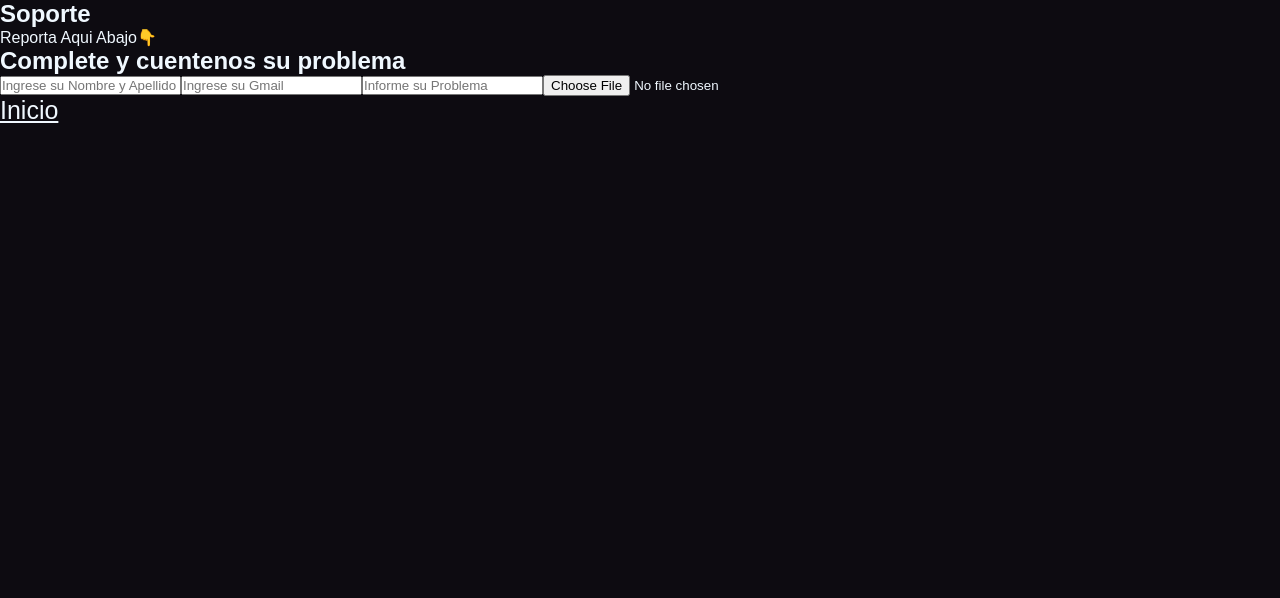
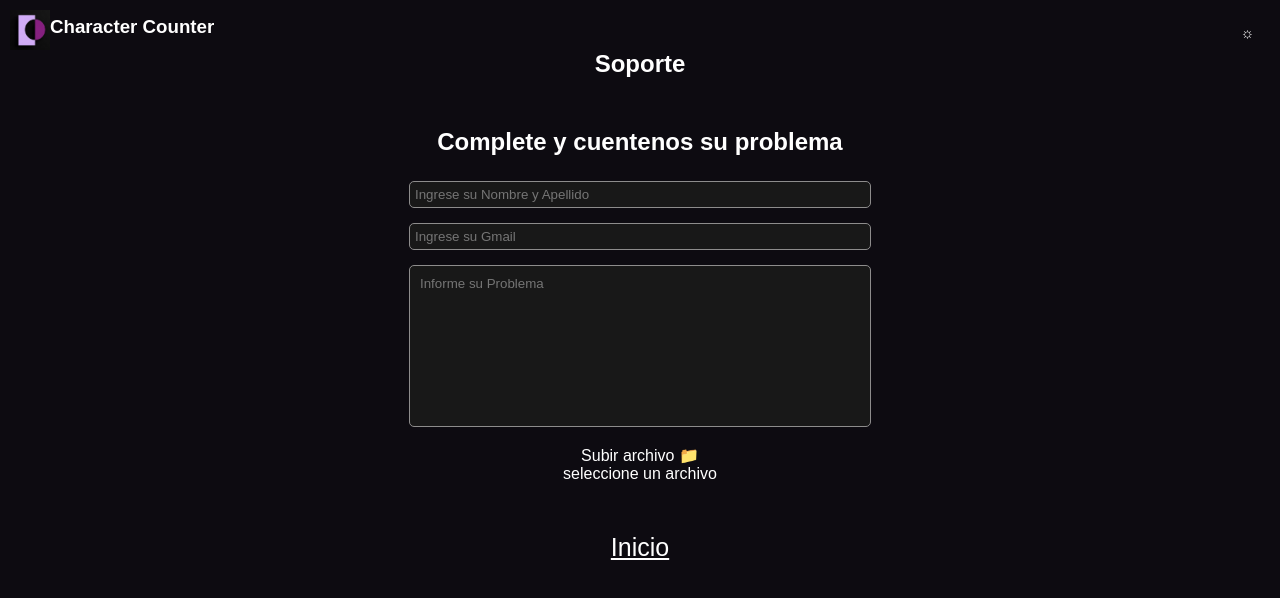
Before and after one commit to tomasargentoar-ship-it/proyecto-react-trabajoPractico, a React (Vite) app: page /soporte in a window 1280 px wide. Shown: the top 598 px of the page. Built offline with nearby package versions, Linux system fonts and the light colour scheme; a web font is replaced by a local one.

Commit message:
terminado la section soporte y la de normas,corregido el error al entrar a normas se desconfiguren los colores

```diff
--- a/src/App.jsx
+++ b/src/App.jsx
@@ -25,7 +25,9 @@ function App() {
 
   const [showAll, setShowAll] = useState(false)
 
-  const [flashLight,setFlashLight]= useState(false)
+  const [flashLight,setFlashLight]= useState(true)
+
+  const [nombreArchivo,setNombreArchivo] = useState('seleccione un archivo');
 
   const handleChangeTextarea=(e)=>{
   if(limitCharacter){
@@ -70,7 +72,7 @@ function App() {
 
   const visibleLetters = showAll ? sortLetters : sortLetters.slice(0, 4)
 
-  const color = flashLight ? '#ffffff' : '#0d0b11'
+
 
   return(
 
@@ -78,8 +80,8 @@ function App() {
 
     <Routes>
 
-    <Route path='/normas' element={<Normas/>}/>
-    <Route path='/soporte' element={<Soporte/>}/>
+    <Route path='/normas' element={<Normas flashLight={flashLight} setFlashLight={setFlashLight}/>}/>
+    <Route path='/soporte' element={<Soporte flashLight={flashLight} setFlashLight={setFlashLight}nombreArchivo={nombreArchivo} setNombreArchivo={setNombreArchivo}/>}/>
     <Route path='/' element={
     <>
     <Header />
@@ -92,7 +94,6 @@ function App() {
     <Customslink/>
     </>
   }/>
-    <Route path='/'/>
 
     </Routes>
 
--- a/src/componentes/Boton.jsx
+++ b/src/componentes/Boton.jsx
@@ -5,50 +5,74 @@ import logoOscuro from '../assets/Logo.png'
 import { Links } from 'react-router-dom'
 import { useEffect } from 'react'
 
-function Boton({flashLight,setFlashLight,color}){
+function Boton({flashLight,setFlashLight}){
+
+const tocarClick = ()=>{
+setFlashLight(!flashLight)
+}
+
+useEffect(()=>{
+
+const textarea = document.querySelector('textarea')
+
+const botones = document.querySelectorAll('button')
+
+const logo = document.querySelector('img')
+
+const links = document.querySelectorAll('a')
 
 
+if(!flashLight){
 
-const tocarClick = () => {
-const textarea = document.querySelector('textarea')
-const botones = document.querySelectorAll('button')
-const logo = document.querySelector('img')
-const links = document.querySelectorAll('a')
+document.body.style.backgroundColor = '#ffffff';
 
-setFlashLight(!flashLight)
-if(!flashLight){
-document.body.style.backgroundColor = '#ffffff';
 document.body.style.color = '#000000';
+
 logo.src = logoClaro;
+
 textarea.style.backgroundColor = '#e9e7e7';
+
 textarea.style.color = '#000000';
+
 textarea.style.border=' 1px solid #aaaaaa';
+
 botones.forEach((boton) =>{
 boton.style.backgroundColor = '#ffffff';
 boton.style.color = '#000000';
 })
+
 links.forEach((Link)=>{
 Link.style.color = '#000000'
 })}
+
 else{
+
 document.body.style.backgroundColor = '#0d0b11';
+
 document.body.style.color ='aliceblue';
+
 logo.src = logoOscuro;
+
 textarea.style.backgroundColor='#181818';
+
 textarea.style.color='#ffffff';
+
 textarea.style.border='1px solid #8d8c8c';
+
 botones.forEach((boton)=>{
 boton.style.backgroundColor = '#0d0b11';
 boton.style.color = '#ffffff';
 })
+
 links.forEach((Link)=>{
 Link.style.color = '#ffffff'
-})
-}}
+})}
+
+},[flashLight])
 
  return(
 <div className='contenedorBoton'>
- <button className='boton' onClick={()=>tocarClick(!flashLight)}>☼</button>
+ <button className='boton' onClick={tocarClick}>☼</button>
 </div>
 )
 }
--- a/src/componentes/Porcentaje.jsx
+++ b/src/componentes/Porcentaje.jsx
@@ -10,7 +10,8 @@ function Porcentaje({letters,sortLetters,showAll, setShowAll,visibleLetters}){
     </div>
 
     <article>
-    {visibleLetters.map(letter => (
+
+  {visibleLetters.map(letter => (
    <div key={letter.letterName} className='porcentaje'>
     <span>{letter.letterName.toUpperCase()}</span>
     <div className="linea">
@@ -19,7 +20,9 @@ function Porcentaje({letters,sortLetters,showAll, setShowAll,visibleLetters}){
     <span>{letter.amount} ({letter.porcentaje.toFixed(2)}%)</span>
     </div>
     ))}
+
     </article>
+
    </section>
    )
 }
--- a/src/router-componentes/Normas.jsx
+++ b/src/router-componentes/Normas.jsx
@@ -1,65 +1,152 @@
 import React from "react";
+import { useState } from "react";
+import { useEffect } from "react";
 import '../styles/normas.css'
 import { Link } from "react-router-dom";
 import logoNegro from "../assets/Logo.png"
 import logoBlanco from "../assets/logoClaro.jpg"
 
 
-export function Normas({flashLight,setFlashLight,color}){
+export function Normas({flashLight,setFlashLight}){
+   const Click = ()=>{
+   setFlashLight(!flashLight)
+
+   }
+    useEffect(()=>{
+
+
+
+   const imagen = document.querySelector('img')
+
+   const boton = document.querySelector('button')
+
+   const link = document.querySelector('a')
+
+
+   if(!flashLight){
+   document.body.style.backgroundColor = '#ffffff'
+
+   document.body.style.color = '#000000'
+
+   imagen.src = logoBlanco;
+
+   boton.style.color = '#000000'
+
+   boton.style.backgroundColor ='#ffffff'
+
+   link.style.color = '#000000'
+   }
+   else{
+   document.body.style.backgroundColor = '#0d0b11'
+
+   document.body.style.color = '#ffffff'
+
+   imagen.src = logoNegro;
+
+   boton.style.backgroundColor = '#0d0b11'
+
+   boton.style.color = '#ffffff'
+
+   link.style.color = '#ffffff'
+   }
+
+   },[flashLight])
+
+
  return(
+
 <main>
+
 <section className="sectionLogo">
 <img className="logo" src={logoNegro} alt="Logo" />
 <h3 className="nombre">Character Counter</h3>
 </section>
+
 <section className="sectionBoton">
-<button type="submit" onClick={()=>tocarClick(flashLight)}>☼</button>
+<button className="botom"onClick={Click}>☼</button>
 </section>
+
 <section className="sectionTodo">
+
 <h1>Normativas De La Comunidad</h1>
+
 <section className="normativas">
 <h2>Normas a Cumplir</h2>
 <p>Por favor, leé atentamente las pautas antes de usar el analizador de texto:</p>
 </section>
+
 <ol className="listaNormas">
+
+<div className="divNormas">
 <li>
 <strong>1.Respeto y contenido adecuado:</strong>No ingreses textos con lenguaje de odio, discriminación o contenido explícito.
 </li>
+</div>
+
+<div className="divNormas">
 <li>
 <strong>2.Uso de la herramienta:</strong>El analizador está diseñado para textos en texto plano. Evitá pegar código o caracteres de control raros.
 </li>
+</div>
+
+<div className="divNormas">
 <li>
 <strong>3.Privacidad:</strong>Los textos procesados se analizan de manera local y no quedan guardados en ningún servidor externo.
 </li>
+</div>
+
+<div className="divNormas">
 <li>
 <strong>4.Limite de caracteres:</strong>Respeta los límites del contador para asegurar un procesamiento fluido.
 </li>
+</div>
+
 </ol>
+
 <section className="preguntasFrecuentes">
 <h3>¿Preguntas Frecuentes o Sugerencias?</h3>
 <p>Si encontrás algún error en las métricas, podés reportarlo en el canal de soporte.</p>
 </section>
+
 <ol className="listaPreguntas">
+
+<div className="divNormas">
 <li>
 <strong>1.¿Es seguro pegar información sensible o privada?</strong>Sí, totalmente. El análisis de texto se procesa de manera 100% local en tu navegador. Ningún texto se envía ni se guarda en servidores externos.
 </li>
+</div>
+
+<div className="divNormas">
 <li>
 <strong>2.¿El contador incluye espacios y saltos de línea?</strong>Podés elegir si querés contar o ignorar los espacios mediante la casilla de verificación (checkbox) en el panel principal.
 </li>
+</div>
+
+<div className="divNormas">
 <li>
 <strong>3.¿Cuál es el límite máximo de caracteres?</strong>No hay un límite estricto, pero recomendamos textos de hasta 10.000 palabras para asegurar que las métricas y porcentajes se calculen de manera fluida y sin demoras.
 </li>
+</div>
+
+<div className="divNormas">
 <li>
 <strong>4.¿Cómo funciona el cálculo de frecuencia de letras?</strong>La aplicación analiza la cantidad de veces que aparece cada letra en el texto introducido y te muestra los porcentajes de mayor a menor uso.
 </li>
+</div>
+
+<div className="divNormas">
 <li>
 <strong>5.¿Qué hago si encuentro un error en las métricas?</strong>Podés reportarlo a través de nuestra sección de Soporte enviándonos un mensaje con el detalle del problema.
 </li>
+</div>
+
 </ol>
+
 <nav className="navInicio">
 <Link to="/" className="link">Inicio</Link>
 </nav>
 </section>
 </main>
+
  );
 }
--- a/src/router-componentes/Soporte.jsx
+++ b/src/router-componentes/Soporte.jsx
@@ -1,32 +1,149 @@
 import React from "react";
+import { useEffect } from "react";
 import '../styles/soporte.css'
 import Boton from "../componentes/Boton";
 import { Link } from "react-router-dom";
-export function Soporte({flashLight,setFlashLight}){
+import logoNegro from '../assets/Logo.png'
+import logoBlanco from '../assets/logoClaro.jpg'
+
+export function Soporte({flashLight,setFlashLight,nombreArchivo,setNombreArchivo}){
+
+   const cambio = ()=>{
+   setFlashLight(!flashLight)
+   }
+
+
+   useEffect(()=>{
+
+   const imagen = document.querySelector('img')
+
+   const boton = document.querySelector('button')
+
+   const link = document.querySelector('a')
+
+   const text = document.querySelector('textarea')
+
+   const inputs = document.querySelectorAll('input')
+
+   if(!flashLight){
+   document.body.style.backgroundColor = '#ffffff'
+
+   document.body.style.color = '#000000'
+
+   imagen.src = logoBlanco;
+
+   boton.style.color = '#000000'
+
+   boton.style.backgroundColor ='#ffffff'
+
+   link.style.color = '#000000'
+
+   text.style.backgroundColor = '#e9e7e7'
+
+   text.style.color = '#000000'
+
+   text.style.border = '1px solid #aaaaaa'
+
+   inputs.forEach((input)=>{
+   input.style.backgroundColor = '#e9e7e7'
+   input.style.color = '#000000'
+   input.style.border = '1px solid #aaaaaa'
+   })
+
+   }
+   else{
+   document.body.style.backgroundColor = '#0d0b11'
+
+   document.body.style.color = '#ffffff'
+
+   imagen.src = logoNegro;
+
+   boton.style.backgroundColor = '#0d0b11'
+
+   boton.style.color = '#ffffff'
+
+   link.style.color = '#ffffff'
+
+   text.style.backgroundColor = '#181818'
+
+   text.style.color = '#ffffff'
+
+   text.style.border = '1px solid #8d8c8c'
+
+   inputs.forEach((input)=>{
+   input.style.backgroundColor = '#181818'
+   input.style.color = '#ffffff'
+   input.style.border = '1px solid #8d8c8c'
+   })
+
+   }
+},[flashLight])
+
+   const cambiarArchivo = (e)=> {
+    if(e.target.files.length > 0){
+    setNombreArchivo(e.target.files[0].name)
+    }
+   }
+
     return(
     <main>
+
+    <section className="sectionImg">
+    <img src={logoNegro} alt="Logo" className="soporteLogo"/>
+    <h3 className="suporTitulo">Character Counter</h3>
+    </section>
+
+
+    <section className="sectionBotom">
+    <button className="botonSoporte" onClick={cambio}>☼</button>
+    </section>
+
     <section className="Titulo">
     <h1>Soporte</h1>
-    <p>Reporta Aqui Abajo👇</p>
     </section>
+
+
     <form className="sectionForm">
+
     <h2>Complete y cuentenos su problema</h2>
+
+    <div className="sectionLabel">
+
+    <div>
     <label>
-    <input type="text" placeholder="Ingrese su Nombre y Apellido"></input>
+    <input className='input' type="text" placeholder="Ingrese su Nombre y Apellido"></input>
     </label>
+    </div>
+
+    <div>
     <label>
-    <input type="email" placeholder="Ingrese su Gmail"></input>
+    <input  className='input' type="email" placeholder="Ingrese su Gmail"></input>
     </label>
-    <label>
-    <input type="text" placeholder="Informe su Problema"></input>
+    </div>
+
+    <div className="divTextarea">
+    <textarea className='soporteTextarea' placeholder="Informe su Problema"></textarea>
+    </div>
+
+    <div>
+    <input onChange={cambiarArchivo} className='input' id="archivos" type="file" style={{display:'none'}}></input>
+
+    <label htmlFor="archivos" className="seleccionarArchivos">
+    Subir archivo 📁
     </label>
-    <label>
-    <input type="file"></input>
-    </label>
+    <p>{nombreArchivo}</p>
+    </div>
+
+    </div>
+
+
+
     </form>
+
     <nav className="navlink">
     <Link to="/" className="link">Inicio</Link>
     </nav>
+
     </main>
     );
 }
--- a/src/styles/normas.css
+++ b/src/styles/normas.css
@@ -22,12 +22,13 @@ margin-right:20px;
 }
 
 .sectionBoton button{
-color:aliceblue;
-background-color:#0d0b11;
 border: none;
-width:35px;
-height:35px;
+cursor: pointer;
+width: 35px;
+height: 35px;
+font-size: 15px;
 }
+
 
 .normativas{
 margin-top: 50px;
@@ -53,5 +54,5 @@ font-size: 25px;
 }
 
 .navInicio{
-margin-top: 10px;
+margin-top: 50px;
 }
--- a/src/styles/soporte.css
+++ b/src/styles/soporte.css
@@ -1,3 +1,79 @@
 .link{
 color: aliceblue;
 }
+
+.Titulo{
+display: flex;
+flex-direction: column;
+justify-content: center;
+align-items: center;
+text-align: center;
+}
+
+.sectionBotom{
+display: flex;
+justify-content: right;
+margin-top: -45px;
+margin-right: 15px;
+}
+
+.botonSoporte{
+border: none;
+cursor: pointer;
+width: 35px;
+height: 35px;
+font-size: 15px;
+}
+
+.sectionForm{
+display: flex;
+flex-direction: column;
+justify-content: center;
+align-items: center;
+text-align: center;
+margin-top: 50px;
+}
+.sectionLabel{
+display: flex;
+flex-direction: column;
+gap: 15px;
+margin-top: 25px;
+}
+
+.input{
+padding: 0px 5px 0px 5px;
+width: 450px;
+height: 25px;
+border-radius: 5px;
+}
+
+.soporteTextarea{
+width: 450px;
+height: 150px;
+resize: none;
+border-radius: 5px;
+padding:10px 0px 0px 10px;
+}
+
+
+.navlink{
+display: flex;
+flex-direction: column;
+text-align: center;
+margin-top: 50px;
+}
+
+.sectionImg{
+display: flex;
+flex-direction: row;
+margin: 10px;
+}
+
+.suporTitulo{
+margin-top:6px;
+}
+
+.soporteLogo{
+width:40px;
+height:40px;
+}
--- a/src/styles/textarea.css
+++ b/src/styles/textarea.css
@@ -5,7 +5,6 @@ justify-content:center;
 align-items:center;
 }
 .textarea{
-background-color:#181818;
 width:850px;
 height:250px;
 margin-top:250px;
@@ -13,5 +12,4 @@ border-radius:5px;
 margin-top:240px;
 padding:10px 0px 0px 10px;
 resize:none;
-color: aliceblue;
 }
```
